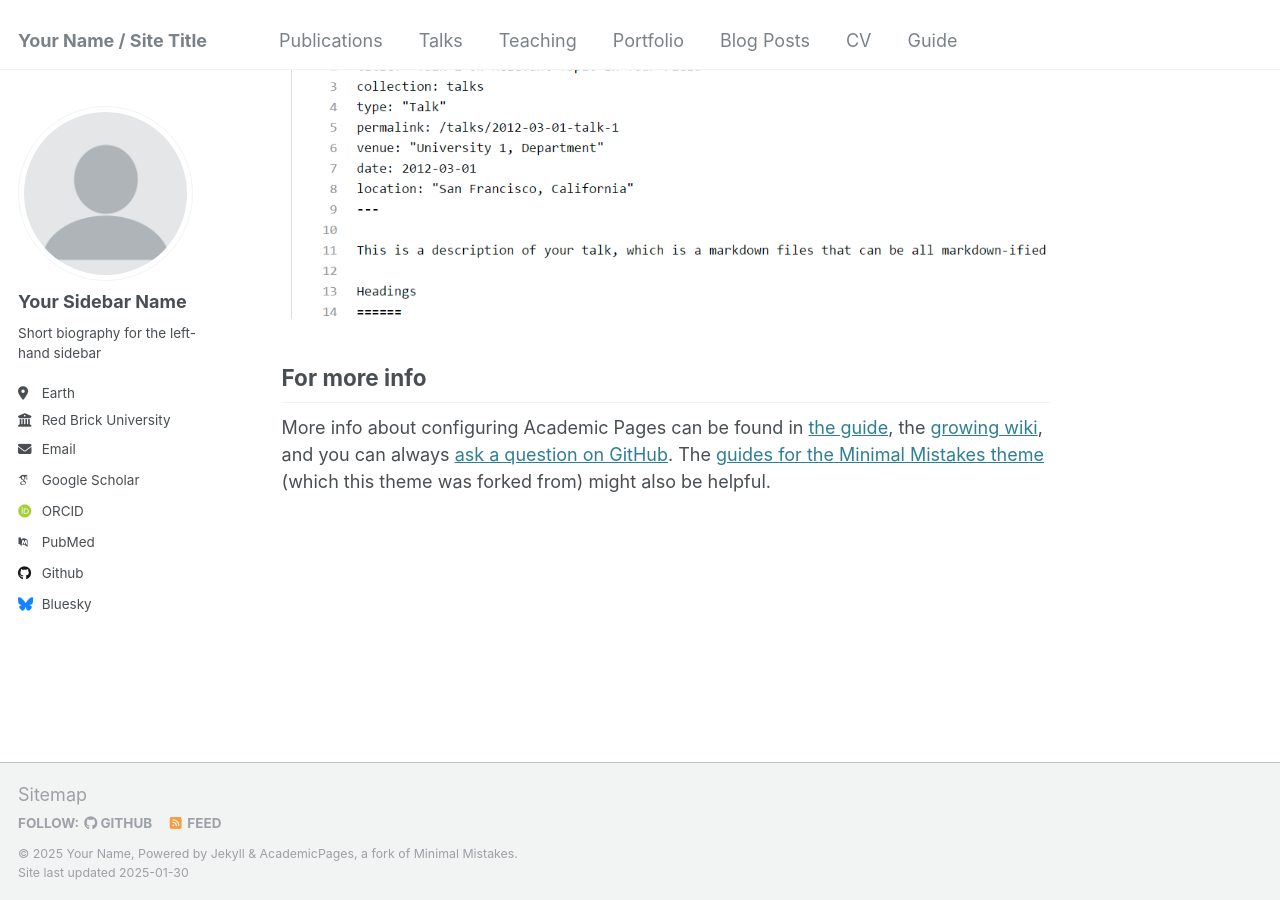
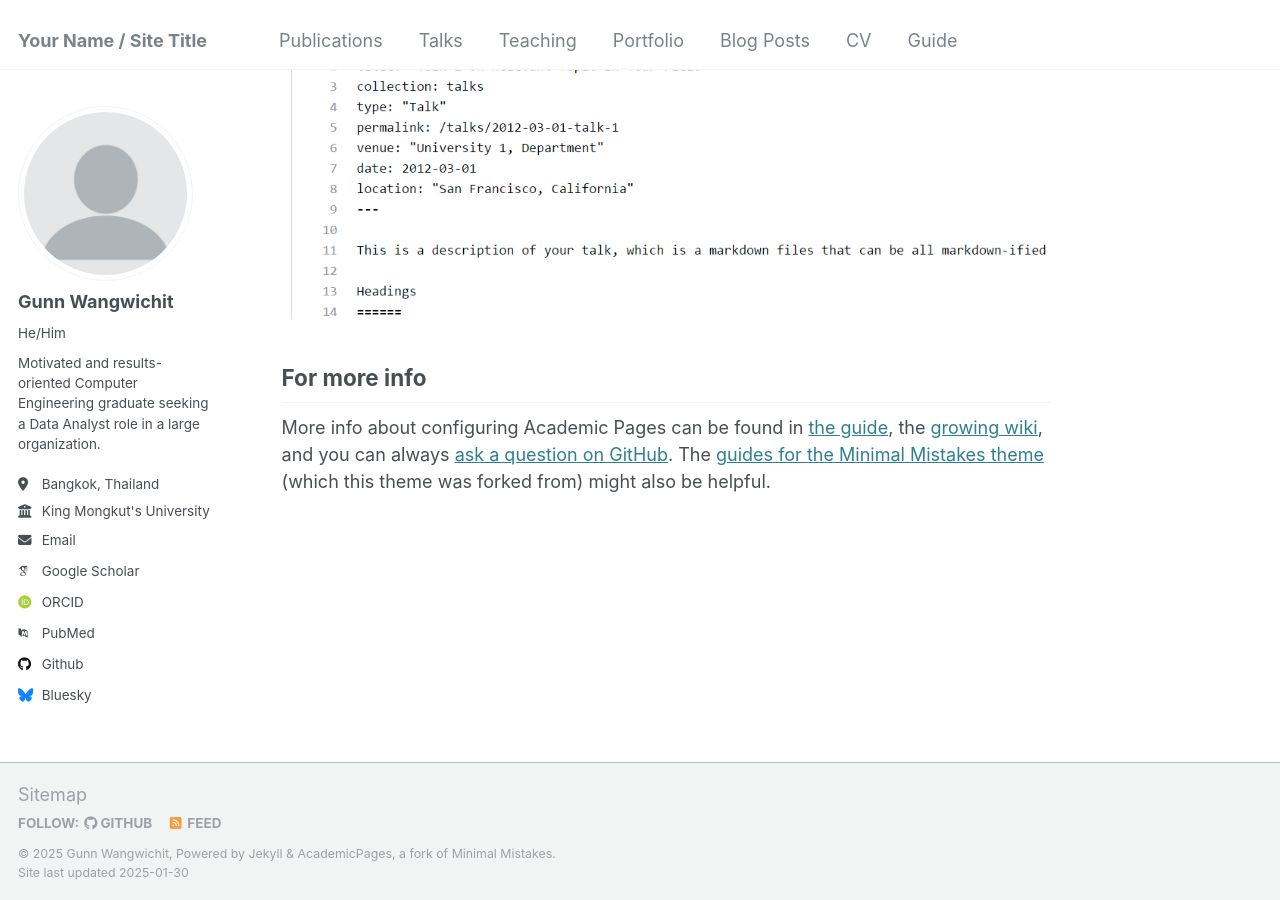
Before and after one commit to Gunn-Wangwichit/Gunn-Wangwichit.github.io, a Jekyll site: the page built from _pages/about.md, in a window 1280 px wide and 900 px high, scrolled down 2643 px. Built offline with Jekyll 4.4.1, drawn with Linux system fonts in a browser that asks for light colours; some web fonts are replaced.

Commit message:
Updated some bio information

```diff
--- a/_config.yml
+++ b/_config.yml
@@ -10,11 +10,11 @@
 locale                   : "en-US"
 title                    : "Your Name / Site Title"
 title_separator          : "-"
-name                     : &name "Your Name"
+name                     : &name "Gunn Wangwichit"
 description              : &description "personal description"
-url                      : https://academicpages.github.io # the base hostname & protocol for your site e.g. "https://[your GitHub username].github.io"
+url                      : https://Gunn-Wangwichit.github.io # the base hostname & protocol for your site e.g. "https://[your GitHub username].github.io"
 baseurl                  : "" # the subpath of your site, e.g. "/blog"
-repository               : "academicpages/academicpages.github.io"
+repository               : "Gunn-Wangwichit/Gunn-Wangwichit.github.io"
 
 # Site Author - The following control what appear as part of the author content on the side bar.
 #               If a field is blank the icon and link will not appear, otherwise it will be shown.
@@ -22,13 +22,13 @@ repository               : "academicpages/academicpages.github.io"
 author:
   # Biographic information
   avatar           : "profile.png"
-  name             : "Your Sidebar Name"
-  pronouns         : # example: "she/her"
-  bio              : "Short biography for the left-hand sidebar"
-  location         : "Earth"
-  employer         : "Red Brick University"
+  name             : "Gunn Wangwichit"
+  pronouns         : "He/Him"
+  bio              : "Motivated and results-oriented Computer Engineering graduate seeking a Data Analyst role in a large organization."
+  location         : "Bangkok, Thailand"
+  employer         : "King Mongkut's University of Technology Thonburi"
   uri              : # URL
-  email            : "none@example.org"
+  email            : "gunn.gac101@gmail.com"
 
   # Academic websites
   arxiv            : # URL - Update with the correct link to your profile
@@ -44,7 +44,7 @@ author:
   bitbucket        : # Username - Update with your username on the site
   codepen          : # Username
   dribbble         : # Username
-  github           : "academicpages"
+  github           : "Gunn-Wangwichit"
   kaggle           : # Username
   stackoverflow    : # User number or user number and name (i.e., use "1" or "1/jeff-atwood")
 
```
